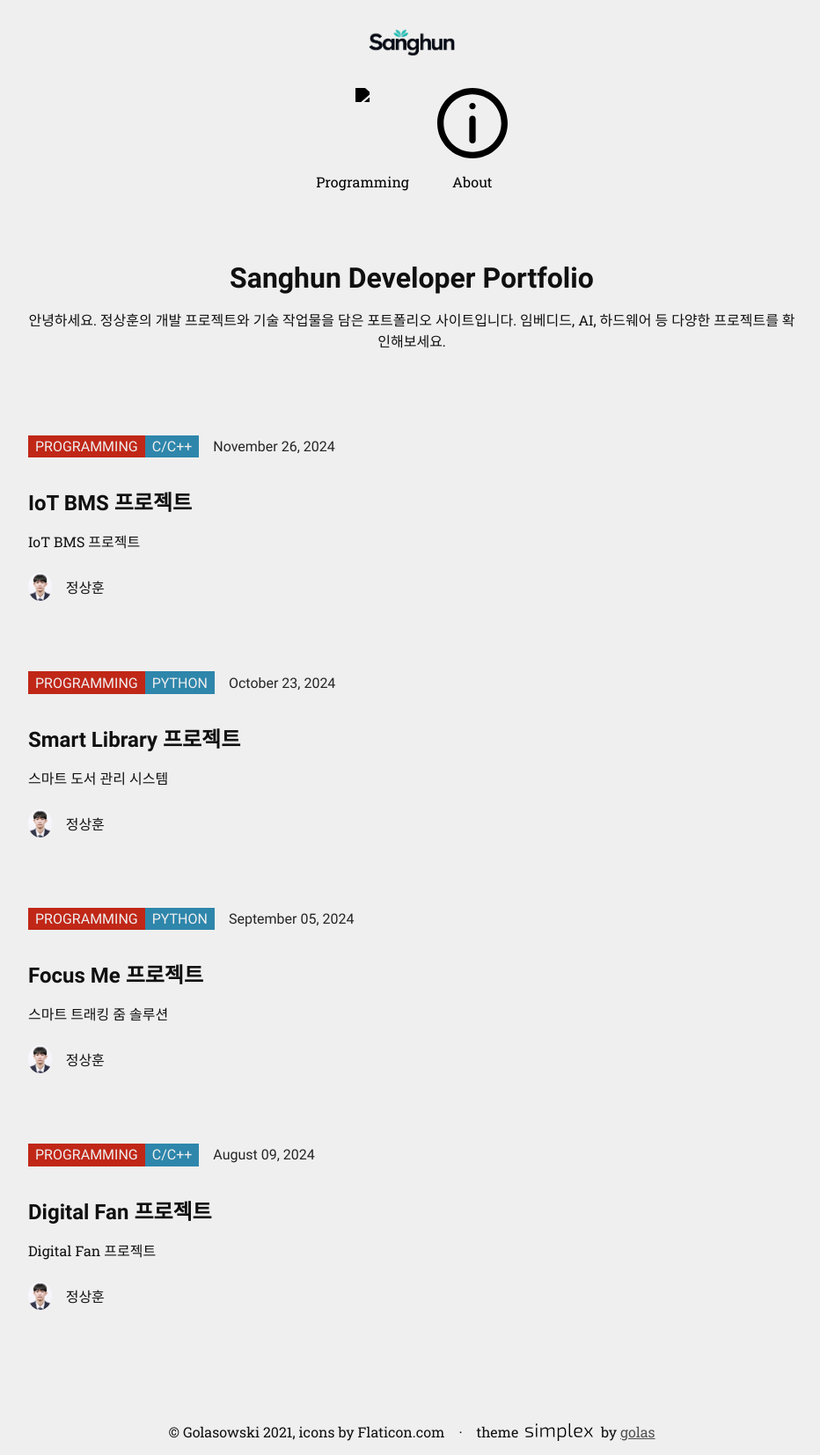
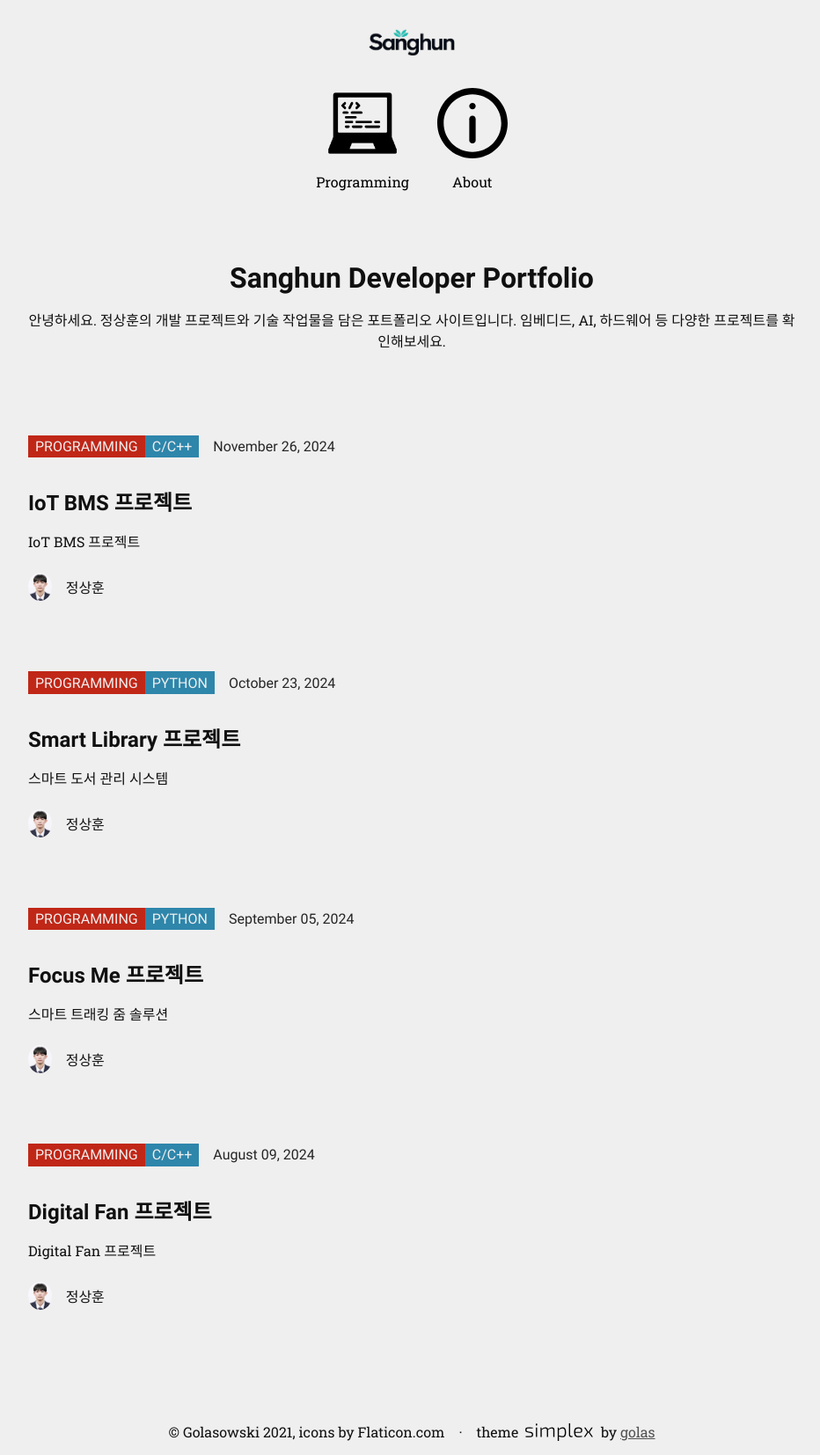
Before and after one commit to radon99/radon99.github.io, a Jekyll site: the page built from index.markdown, in a window 1280 px wide. Shown: the whole page at 88% size, without its empty margins (172-1104 px from the left). Built offline with Jekyll 4.4.1, drawn with Linux system fonts in a browser that asks for light colours.

Commit message:
change c icon

```diff
--- a/_data/nav.yaml
+++ b/_data/nav.yaml
@@ -1,6 +1,6 @@
 - title: Programming #Menu item title.
   url: category/programming.html #Menu item url.
-  icon: assets/img/icons/c.svg #Menu item icon.
+  icon: assets/img/icons/c.png #Menu item icon.
   hue: "var(--c-themeHueRed)" #Menu item hue - see note [1].
   subnav: #Subnav. See note [2].
       - title: C/C++ #Submenu item title.
```
Also changed, not shown: assets/img/icons/c.png (renamed from assets/img/icons/c.svg).
